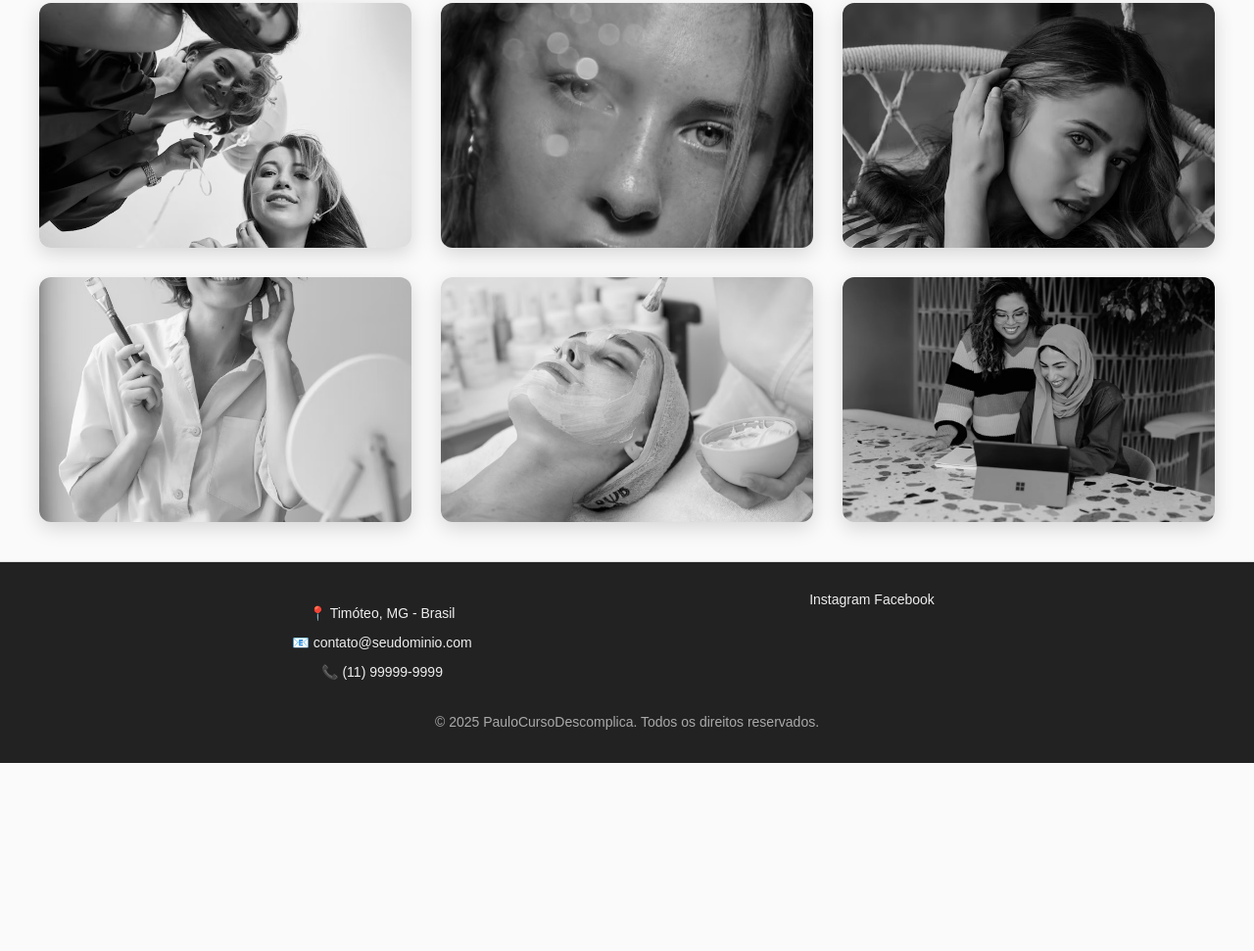
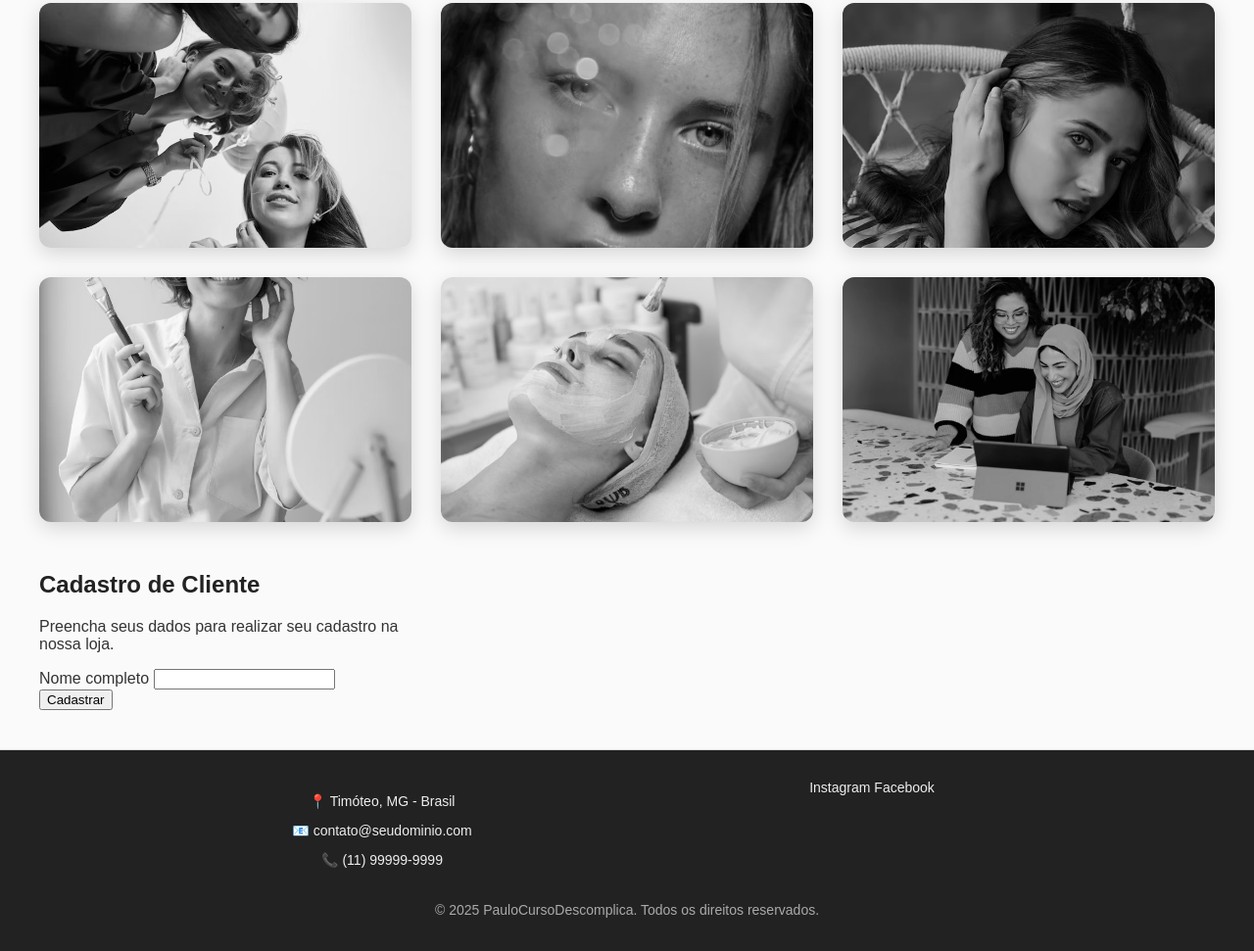
Before and after one commit to PauloArmondeDEV/Site-Moda-Estilo-Grid, a plain HTML site: page index.html in a window 1280 px wide. Shown: the part 473-1444 px from the top of the page at 98% size. Before the commit the page ends 1252 px from the top, so only its background shows below. Drawn offline with nearby package versions, Linux system fonts and the light colour scheme.

Commit message:
Update index.html
Adicionando formulário de cadastro

```diff
--- a/index.html
+++ b/index.html
@@ -92,6 +92,18 @@
       <img src="Fotos de posts/8.avif" alt="Imagem 8" loading="lazy" data-aos="fade-up">
       <div class="overlay"><p>Ver imagem</p></div>
     </div>
+    <form id="formCadastroCliente" class="form-cadastro">
+  <h2>Cadastro de Cliente</h2>
+  <p>Preencha seus dados para realizar seu cadastro na nossa loja.</p>
+
+  <label for="nome">Nome completo</label>
+  <input type="text" id="nome" name="nome" required>
+
+  <!-- Continue com os outros campos... -->
+
+  <button type="submit">Cadastrar</button>
+</form>
+
 
   </main>
 
```
